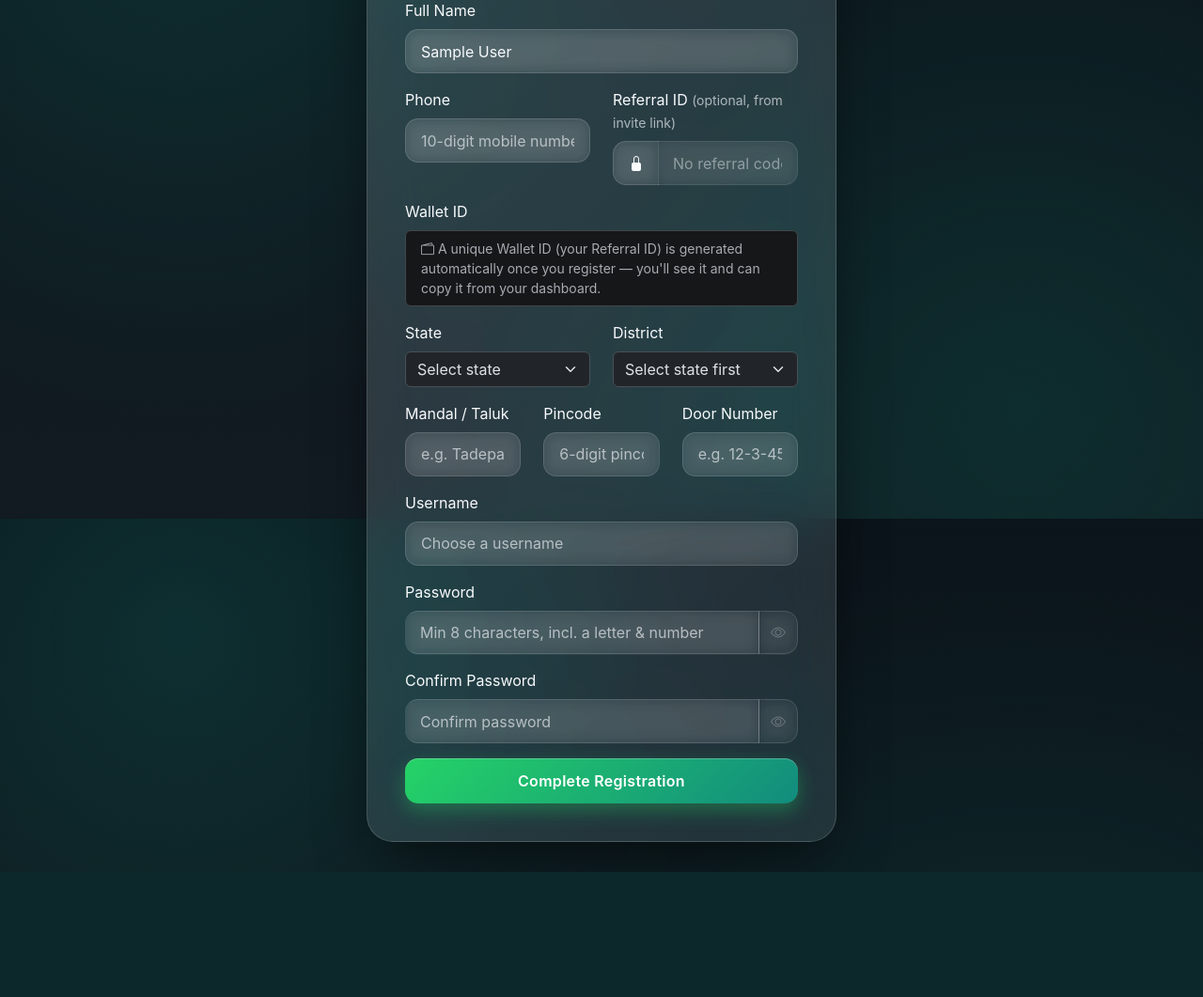
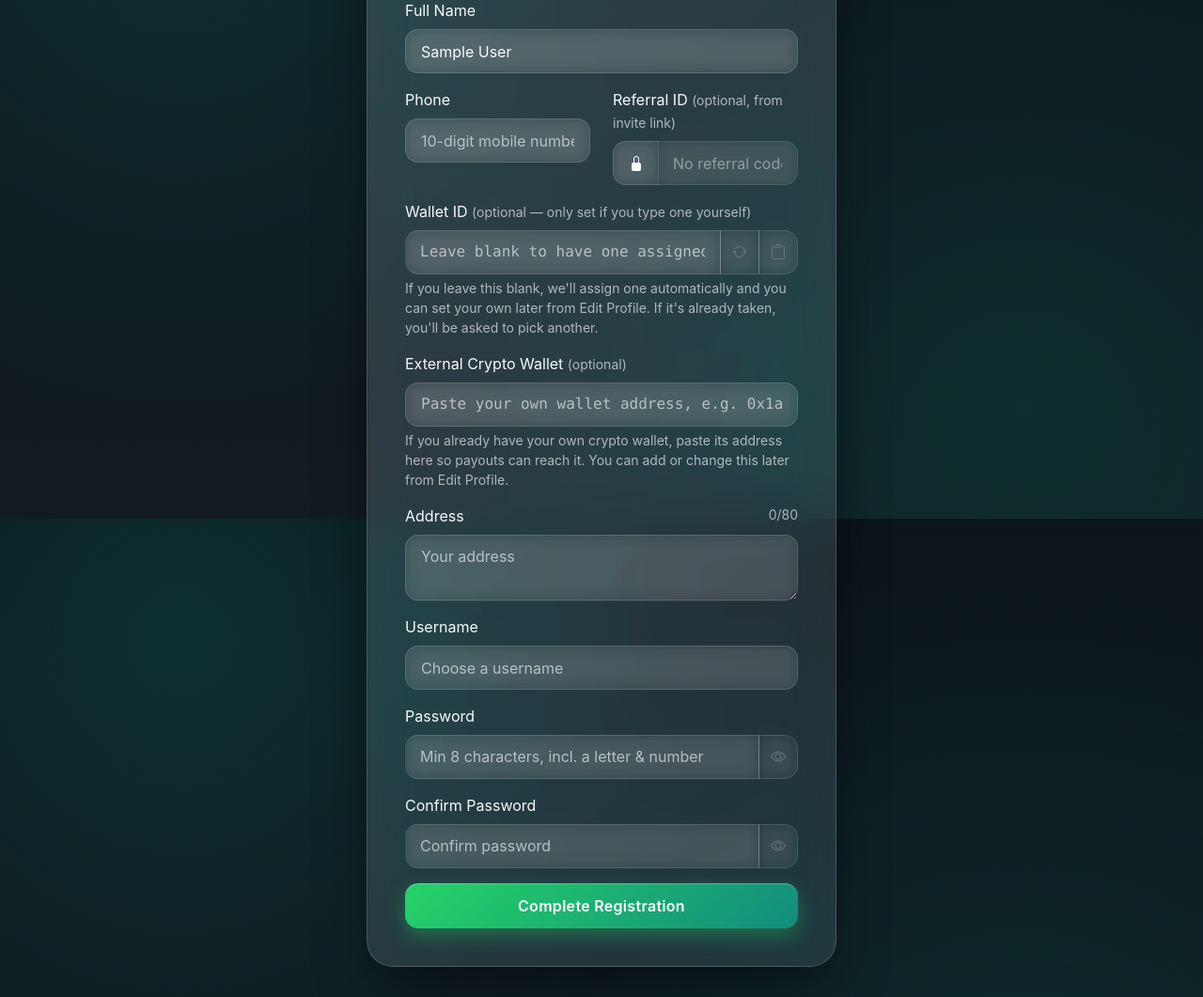
Before and after one commit to futureminds-stack/Smartpayments, a Flask app: page /complete-google-profile in a window 1280 px wide. Shown: the part 248-1309 px from the top of the page at 94% size. Before the commit the page ends 1176 px from the top, so only its background shows below. Run offline with Flask 3, Linux system fonts and the light colour scheme; the visitor is signed in with stand-in values (Sample User, id 1); some libraries are stand-ins or nearby versions.

Commit message:
Update complete_google_profile.html

```diff
--- a/templates/complete_google_profile.html
+++ b/templates/complete_google_profile.html
@@ -28,7 +28,31 @@
                     </div>
                 </div>
             </div>
-            {% include "_address_fields.html" with context %}
+            <div class="mb-3">
+                <label class="form-label">Wallet ID <small class="text-muted">(optional — only set if you type one yourself)</small></label>
+                <div class="input-group">
+                    <input type="text" name="wallet_id" id="walletIdField" class="form-control font-monospace"
+                           maxlength="16" value="{{ suggested_wallet_id }}"
+                           placeholder="Leave blank to have one assigned automatically"
+                           pattern="[A-Za-z0-9]{16}" title="Exactly 16 letters/numbers">
+                    <button type="button" class="btn btn-outline-secondary" id="regenWalletId" title="Suggest one for me"><i class="bi bi-arrow-repeat"></i></button>
+                    <button type="button" class="btn btn-outline-secondary" onclick="copyToClipboard(document.getElementById('walletIdField').value)" title="Copy"><i class="bi bi-clipboard"></i></button>
+                </div>
+                <div class="form-text">If you leave this blank, we'll assign one automatically and you can set your own later from Edit Profile. If it's already taken, you'll be asked to pick another.</div>
+            </div>
+            <div class="mb-3">
+                <label class="form-label">External Crypto Wallet <small class="text-muted">(optional)</small></label>
+                <input type="text" name="external_wallet_id" class="form-control font-monospace" maxlength="128"
+                       placeholder="Paste your own wallet address, e.g. 0x1a2B3c... or a Binance deposit address">
+                <div class="form-text">If you already have your own crypto wallet, paste its address here so payouts can reach it. You can add or change this later from Edit Profile.</div>
+            </div>
+            <div class="mb-3">
+                <label class="form-label d-flex justify-content-between">
+                    <span>Address</span>
+                    <span class="text-muted small" id="addressCount">0/80</span>
+                </label>
+                <textarea name="address" id="addressField" class="form-control" rows="2" maxlength="80" placeholder="Your address"></textarea>
+            </div>
             <div class="mb-3">
                 <label class="form-label">Username</label>
                 <input type="text" name="username" class="form-control" placeholder="Choose a username" required>
@@ -59,6 +83,26 @@
     if (phone) phone.addEventListener("input", () => {
         phone.value = phone.value.replace(/\D/g, "").slice(0, 10);
     });
+    const field = document.getElementById("addressField");
+    const count = document.getElementById("addressCount");
+    if (field && count) {
+        const update = () => {
+            count.textContent = field.value.length + "/80";
+            count.classList.toggle("text-warning", field.value.length >= 70);
+        };
+        field.addEventListener("input", update);
+        update();
+    }
+    const walletField = document.getElementById("walletIdField");
+    const regenBtn = document.getElementById("regenWalletId");
+    if (walletField) walletField.addEventListener("input", () => {
+        walletField.value = walletField.value.toUpperCase().replace(/[^A-Z0-9]/g, "").slice(0, 16);
+    });
+    if (regenBtn && walletField) regenBtn.addEventListener("click", () => {
+        let id = "";
+        for (let i = 0; i < 16; i++) id += Math.floor(Math.random() * 10);
+        walletField.value = id;
+    });
 })();
 </script>
 {% endblock %}
```
